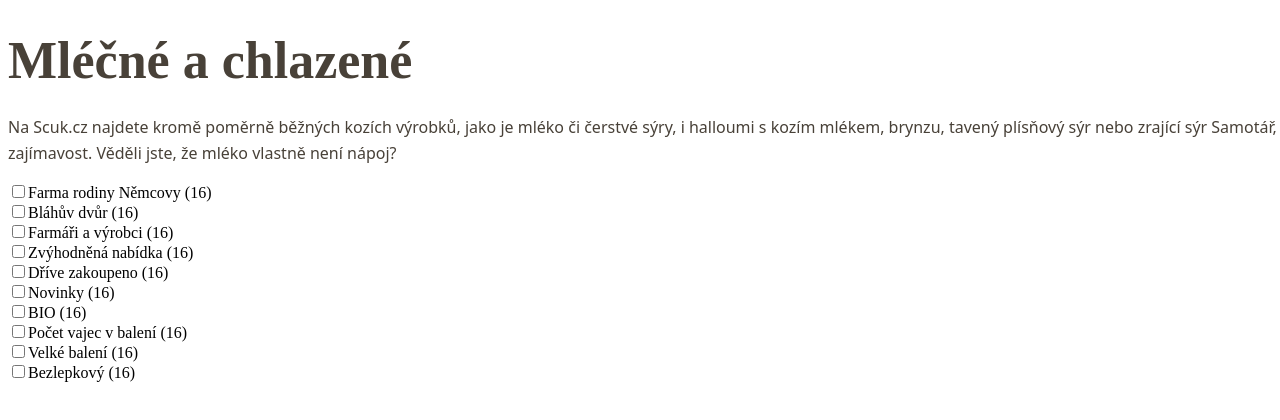
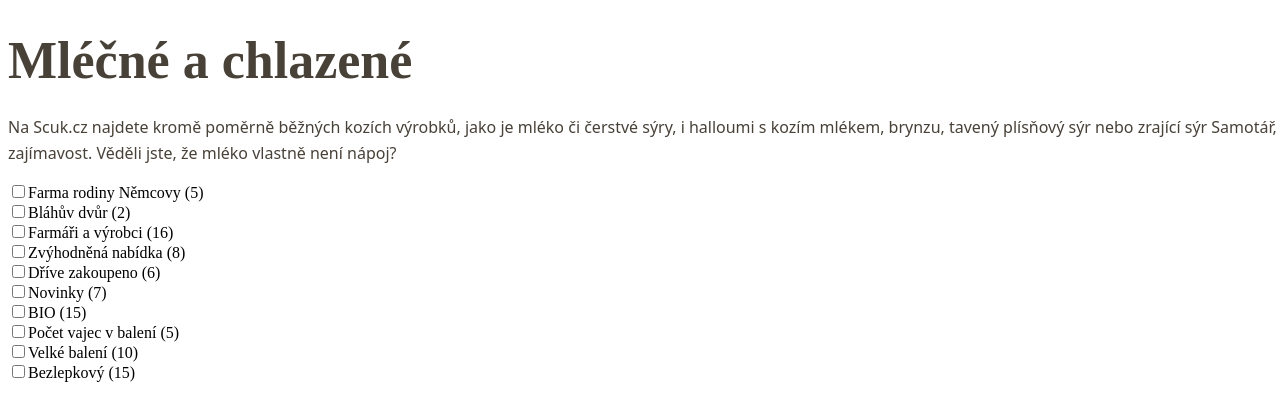
Before and after one commit to Vitusin/Xshop, a React (Create React App) app: page / in a window 1280 px wide. Shown: the top 420 px of the page. Built offline with nearby package versions, Linux system fonts and the light colour scheme.

Commit message:
Refactor code to improve performance and readability

```diff
--- a/src/App.js
+++ b/src/App.js
@@ -33,11 +33,113 @@ const App = () => {
   const products = [
     {
       id: 1,
-      name: "Produkt 1",
-      price: "30 Kč",
-      image: "url_obrázku_produktu_1",
+      name: "Čerstvé máslo, 240-260 g",
+      price: "88 Kč",
+      image:
+        "https://assets.scuk.cz/images/20190228/c6/c6f475fac71ce4d19b83a82340da60298bf8d985-fit-resize-white-320x320.webp",
       category: [
         "Farma rodiny Němcovy",
+        "BIO",
+        "Novinky",
+        "Dříve zakoupeno",
+        "Farmáři a výrobci",
+        "Bezlepkový",
+      ],
+    },
+    {
+      id: 2,
+      name: "BIO čerstvá vejce - různé velikosti, 30 ks",
+      price: "389 Kč",
+      image:
+        "https://assets.scuk.cz/images/20211129/40/4020f31b25a766eab142b54b97aa4a55a917b1c9-fit-resize-white-320x320.webp",
+      category: [
+        "BIO",
+        "Velké balení",
+        "Farmáři a výrobci",
+        "Počet vajec v balení",
+        "Bezlepkový",
+      ],
+    },
+    {
+      id: 3,
+      name: "Čerstvé máslo - rodinné balení, 0,99-1,01 kg",
+      price: "345 Kč",
+      image:
+        "https://assets.scuk.cz/images/20190228/c6/c6f475fac71ce4d19b83a82340da60298bf8d985-fit-resize-white-320x320.webp",
+      category: [
+        "Farma rodiny Němcovy",
+        "BIO",
+        "Velké balení",
+        "Zvýhodněná nabídka",
+        "Dříve zakoupeno",
+        "Farmáři a výrobci",
+        "Počet vajec v balení",
+        "Bezlepkový",
+      ],
+    },
+    {
+      id: 4,
+      name: "Čerstvá vejce z volného chovu na trávě - různé velikosti, 30 ks",
+      price: "299 Kč",
+      image:
+        "https://assets.scuk.cz/images/20211129/40/4020f31b25a766eab142b54b97aa4a55a917b1c9-fit-resize-white-320x320.webp",
+      category: [
+        "BIO",
+        "Velké balení",
+        "Zvýhodněná nabídka",
+        "Farmáři a výrobci",
+        "Počet vajec v balení",
+        "Bezlepkový",
+      ],
+    },
+    {
+      id: 5,
+      name: "Farmářské mléko plnotučné ve skle, 1 l",
+      price: "38 Kč",
+      image:
+        "https://assets.scuk.cz/images/20180328/6e/6e66a6ccf8399833b444279dd30fab0056c64663-fit-resize-white-320x320.webp",
+      category: [
+        "Farma rodiny Němcovy",
+        "BIO",
+        "Novinky",
+        "Farmáři a výrobci",
+        "Bezlepkový",
+      ],
+    },
+    {
+      id: 6,
+      name: "Čerstvá vejce z volného chovu na trávě - vel. M, 10 ks",
+      price: "104 Kč",
+      image:
+        "https://assets.scuk.cz/images/20210413/82/8252c36fad7c6bd12289d107f607eb1754bd92a1-fit-resize-white-320x320.webp",
+      category: [
+        "BIO",
+        "Farmáři a výrobci",
+        "Počet vajec v balení",
+        "Bezlepkový",
+      ],
+    },
+    {
+      id: 7,
+      name: "Farmářské mléko, 1 l",
+      price: "41 Kč",
+      image:
+        "https://assets.scuk.cz/images/20231214/3e/3e5848618457c2cf46a38083a7b1f1270cecb889-fit-resize-white-320x320.webp",
+      category: [
+        "BIO",
+        "Novinky",
+        "Dříve zakoupeno",
+        "Farmáři a výrobci",
+        "Bezlepkový",
+      ],
+    },
+    {
+      id: 8,
+      name: "BIO vejce - vel. L, 30 ks",
+      price: "499 Kč",
+      image:
+        "https://assets.scuk.cz/images/20210708/e2/e2cca77cb31d51cbf42c9caa5a9493dedb494634-fit-resize-white-320x320.webp  ",
+      category: [
         "BIO",
         "Velké balení",
         "Bláhův dvůr",
@@ -50,272 +152,111 @@ const App = () => {
       ],
     },
     {
-      id: 1,
-      name: "Produkt 1",
-      price: "30 Kč",
-      image: "url_obrázku_produktu_1",
+      id: 9,
+      name: "Ghí přepuštěné máslo, 720 ml",
+      price: "399 Kč",
+      image:
+        "https://assets.scuk.cz/images/20210617/03/03d2d70d48cb3482397dea319c371c7ad4037344-fit-resize-white-320x320.webp",
+      category: [
+        "BIO",
+        "Velké balení",
+        "Zvýhodněná nabídka",
+        "Dříve zakoupeno",
+        "Farmáři a výrobci",
+        "Bezlepkový",
+      ],
+    },
+    {
+      id: 10,
+      name: "Farmářský jogurt bílý ve vratném obalu, 1 kg",
+      price: "59 Kč",
+      image:
+        "https://assets.scuk.cz/images/20201126/b3/b321bccfd2eaee9cfeb54c55cb9c284ee2a5d5c3-fit-resize-white-320x320.webp",
+      category: [
+        "Farma rodiny Němcovy",
+        "Velké balení",
+        "Zvýhodněná nabídka",
+        "Farmáři a výrobci",
+        "Bezlepkový",
+      ],
+    },
+    {
+      id: 11,
+      name: "BIO přepuštěné máslo Ghí, 720 ml",
+      price: "415 Kč",
+      image:
+        "https://assets.scuk.cz/images/20230727/88/88defcc44efb17a3f6afd45e96c84d96efee5b22-fit-resize-white-320x320.webp",
+      category: [
+        "BIO",
+        "Velké balení",
+        "Novinky",
+        "Zvýhodněná nabídka",
+        "Farmáři a výrobci",
+        "Bezlepkový",
+      ],
+    },
+    {
+      id: 12,
+      name: "Kimchi pálivé, 1 kgProdukt 1",
+      price: "235 Kč",
+      image:
+        "https://assets.scuk.cz/images/20210223/f6/f6d74eab817ed7e3b9abbb3638e8047946e10086-fit-resize-white-320x320.webp",
+      category: ["BIO", "Farmáři a výrobci", "Bezlepkový"],
+    },
+    {
+      id: 13,
+      name: "Kvašená zelenina pickles, 1 kg",
+      price: "179 Kč",
+      image:
+        "https://assets.scuk.cz/images/20210223/ac/ac1ced51cc7ef62e7d4649a283d2d41c55f15cbf-fit-resize-white-320x320.webp",
+      category: [
+        "BIO",
+        "Velké balení",
+        "Zvýhodněná nabídka",
+        "Farmáři a výrobci",
+      ],
+    },
+    {
+      id: 14,
+      name: "BIO přepuštěné máslo GHÍ, 450 ml",
+      price: "389 Kč",
+      image:
+        "https://assets.scuk.cz/images/20190221/f0/f0e0b1bfeb9da3efbdc17be86dd19db477248c61-fit-resize-white-320x320.webp",
+      category: [
+        "BIO",
+        "Velké balení",
+        "Novinky",
+        "Dříve zakoupeno",
+        "Farmáři a výrobci",
+        "Bezlepkový",
+      ],
+    },
+    {
+      id: 15,
+      name: "Sada ochucených jogurtů, 7x 150 g",
+      price: "164 Kč",
+      image:
+        "https://assets.scuk.cz/images/20220531/dd/dd574d689487e55ccdd313b5e6554f27500bf91a-fit-resize-white-320x320.webp",
       category: [
         "Farma rodiny Němcovy",
         "BIO",
         "Velké balení",
-        "Bláhův dvůr",
-        "Novinky",
         "Zvýhodněná nabídka",
-        "Dříve zakoupeno",
         "Farmáři a výrobci",
-        "Počet vajec v balení",
         "Bezlepkový",
       ],
     },
     {
-      id: 1,
-      name: "Produkt 1",
-      price: "30 Kč",
-      image: "url_obrázku_produktu_1",
+      id: 16,
+      name: "Kefír, 1 kg",
+      price: "45 Kč",
+      image:
+        "https://assets.scuk.cz/images/20180313/80/808f81f4ac1aadf71b4bde8a76c559825b4e3edb-fit-resize-white-320x320.webp",
       category: [
-        "Farma rodiny Němcovy",
         "BIO",
-        "Velké balení",
         "Bláhův dvůr",
         "Novinky",
-        "Zvýhodněná nabídka",
-        "Dříve zakoupeno",
         "Farmáři a výrobci",
-        "Počet vajec v balení",
-        "Bezlepkový",
-      ],
-    },
-    {
-      id: 1,
-      name: "Produkt 1",
-      price: "30 Kč",
-      image: "url_obrázku_produktu_1",
-      category: [
-        "Farma rodiny Němcovy",
-        "BIO",
-        "Velké balení",
-        "Bláhův dvůr",
-        "Novinky",
-        "Zvýhodněná nabídka",
-        "Dříve zakoupeno",
-        "Farmáři a výrobci",
-        "Počet vajec v balení",
-        "Bezlepkový",
-      ],
-    },
-    {
-      id: 1,
-      name: "Produkt 1",
-      price: "30 Kč",
-      image: "url_obrázku_produktu_1",
-      category: [
-        "Farma rodiny Němcovy",
-        "BIO",
-        "Velké balení",
-        "Bláhův dvůr",
-        "Novinky",
-        "Zvýhodněná nabídka",
-        "Dříve zakoupeno",
-        "Farmáři a výrobci",
-        "Počet vajec v balení",
-        "Bezlepkový",
-      ],
-    },
-    {
-      id: 1,
-      name: "Produkt 1",
-      price: "30 Kč",
-      image: "url_obrázku_produktu_1",
-      category: [
-        "Farma rodiny Němcovy",
-        "BIO",
-        "Velké balení",
-        "Bláhův dvůr",
-        "Novinky",
-        "Zvýhodněná nabídka",
-        "Dříve zakoupeno",
-        "Farmáři a výrobci",
-        "Počet vajec v balení",
-        "Bezlepkový",
-      ],
-    },
-    {
-      id: 1,
-      name: "Produkt 1",
-      price: "30 Kč",
-      image: "url_obrázku_produktu_1",
-      category: [
-        "Farma rodiny Němcovy",
-        "BIO",
-        "Velké balení",
-        "Bláhův dvůr",
-        "Novinky",
-        "Zvýhodněná nabídka",
-        "Dříve zakoupeno",
-        "Farmáři a výrobci",
-        "Počet vajec v balení",
-        "Bezlepkový",
-      ],
-    },
-    {
-      id: 1,
-      name: "Produkt 1",
-      price: "30 Kč",
-      image: "url_obrázku_produktu_1",
-      category: [
-        "Farma rodiny Němcovy",
-        "BIO",
-        "Velké balení",
-        "Bláhův dvůr",
-        "Novinky",
-        "Zvýhodněná nabídka",
-        "Dříve zakoupeno",
-        "Farmáři a výrobci",
-        "Počet vajec v balení",
-        "Bezlepkový",
-      ],
-    },
-    {
-      id: 1,
-      name: "Produkt 1",
-      price: "30 Kč",
-      image: "url_obrázku_produktu_1",
-      category: [
-        "Farma rodiny Němcovy",
-        "BIO",
-        "Velké balení",
-        "Bláhův dvůr",
-        "Novinky",
-        "Zvýhodněná nabídka",
-        "Dříve zakoupeno",
-        "Farmáři a výrobci",
-        "Počet vajec v balení",
-        "Bezlepkový",
-      ],
-    },
-    {
-      id: 1,
-      name: "Produkt 1",
-      price: "30 Kč",
-      image: "url_obrázku_produktu_1",
-      category: [
-        "Farma rodiny Němcovy",
-        "BIO",
-        "Velké balení",
-        "Bláhův dvůr",
-        "Novinky",
-        "Zvýhodněná nabídka",
-        "Dříve zakoupeno",
-        "Farmáři a výrobci",
-        "Počet vajec v balení",
-        "Bezlepkový",
-      ],
-    },
-    {
-      id: 1,
-      name: "Produkt 1",
-      price: "30 Kč",
-      image: "url_obrázku_produktu_1",
-      category: [
-        "Farma rodiny Němcovy",
-        "BIO",
-        "Velké balení",
-        "Bláhův dvůr",
-        "Novinky",
-        "Zvýhodněná nabídka",
-        "Dříve zakoupeno",
-        "Farmáři a výrobci",
-        "Počet vajec v balení",
-        "Bezlepkový",
-      ],
-    },
-    {
-      id: 1,
-      name: "Produkt 1",
-      price: "30 Kč",
-      image: "url_obrázku_produktu_1",
-      category: [
-        "Farma rodiny Němcovy",
-        "BIO",
-        "Velké balení",
-        "Bláhův dvůr",
-        "Novinky",
-        "Zvýhodněná nabídka",
-        "Dříve zakoupeno",
-        "Farmáři a výrobci",
-        "Počet vajec v balení",
-        "Bezlepkový",
-      ],
-    },
-    {
-      id: 1,
-      name: "Produkt 1",
-      price: "30 Kč",
-      image: "url_obrázku_produktu_1",
-      category: [
-        "Farma rodiny Němcovy",
-        "BIO",
-        "Velké balení",
-        "Bláhův dvůr",
-        "Novinky",
-        "Zvýhodněná nabídka",
-        "Dříve zakoupeno",
-        "Farmáři a výrobci",
-        "Počet vajec v balení",
-        "Bezlepkový",
-      ],
-    },
-    {
-      id: 1,
-      name: "Produkt 1",
-      price: "30 Kč",
-      image: "url_obrázku_produktu_1",
-      category: [
-        "Farma rodiny Němcovy",
-        "BIO",
-        "Velké balení",
-        "Bláhův dvůr",
-        "Novinky",
-        "Zvýhodněná nabídka",
-        "Dříve zakoupeno",
-        "Farmáři a výrobci",
-        "Počet vajec v balení",
-        "Bezlepkový",
-      ],
-    },
-    {
-      id: 1,
-      name: "Produkt 1",
-      price: "30 Kč",
-      image: "url_obrázku_produktu_1",
-      category: [
-        "Farma rodiny Němcovy",
-        "BIO",
-        "Velké balení",
-        "Bláhův dvůr",
-        "Novinky",
-        "Zvýhodněná nabídka",
-        "Dříve zakoupeno",
-        "Farmáři a výrobci",
-        "Počet vajec v balení",
-        "Bezlepkový",
-      ],
-    },
-    {
-      id: 1,
-      name: "Produkt 1",
-      price: "30 Kč",
-      image: "url_obrázku_produktu_1",
-      category: [
-        "Farma rodiny Němcovy",
-        "BIO",
-        "Velké balení",
-        "Bláhův dvůr",
-        "Novinky",
-        "Zvýhodněná nabídka",
-        "Dříve zakoupeno",
-        "Farmáři a výrobci",
-        "Počet vajec v balení",
         "Bezlepkový",
       ],
     },
```
